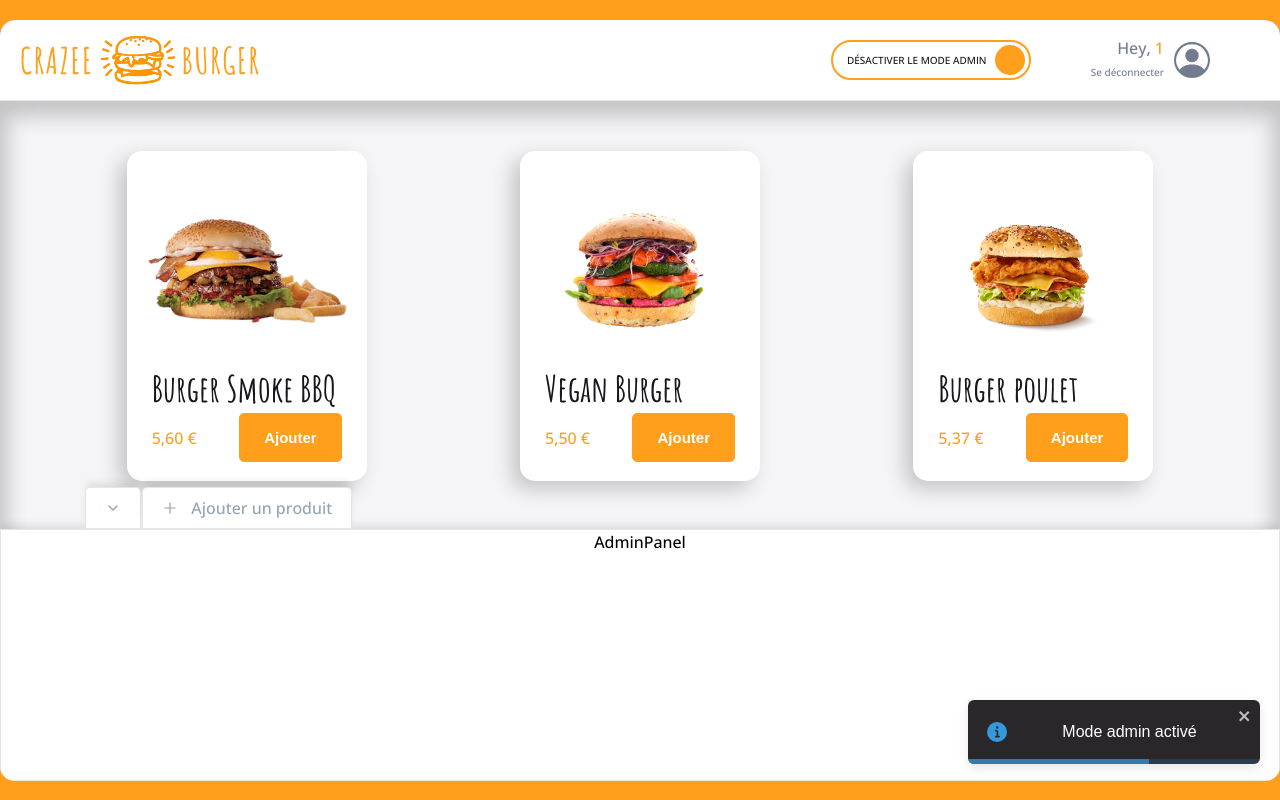
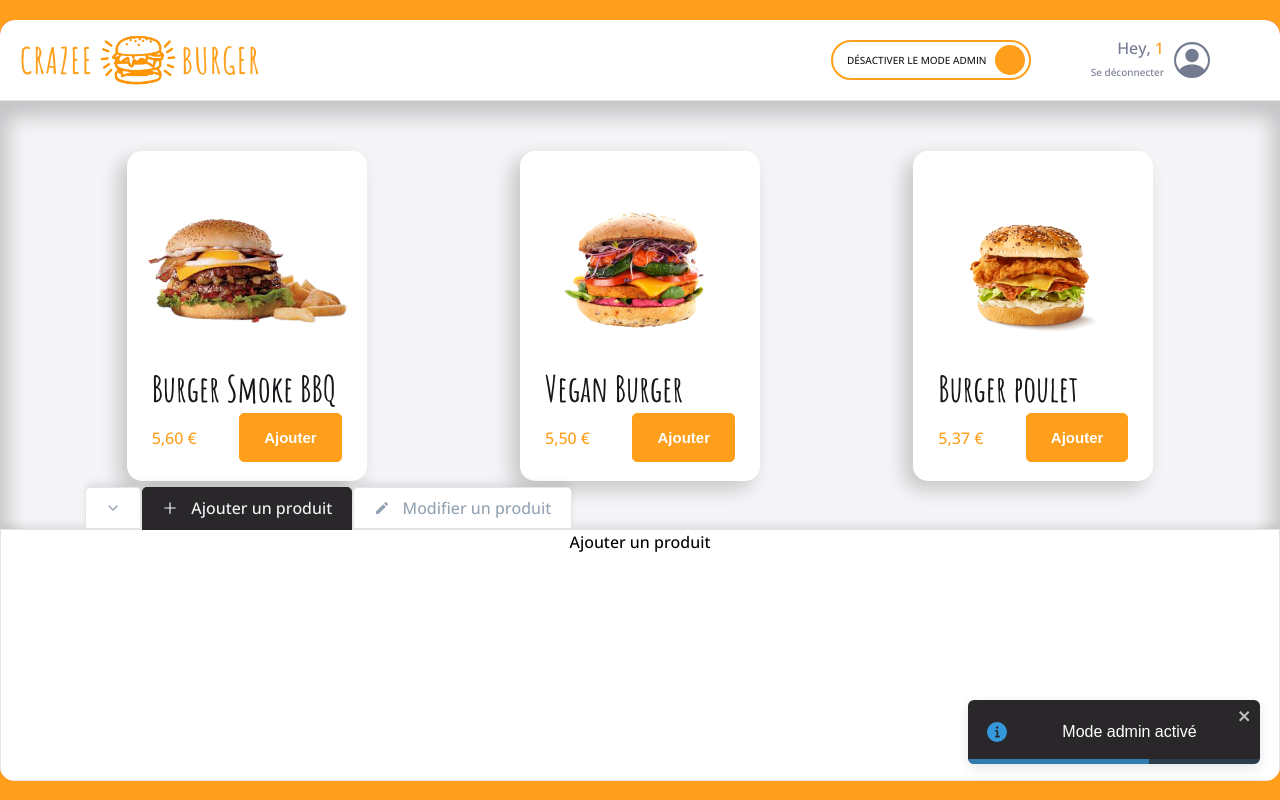
Before and after one commit to chellabisonia/crazee-burger, a React (Vite) app: page /order-page/1 in a window 1280 px wide. Both pictures are taken after a click on the label 930 px from the left and 60 px from the top of the page. Built offline with nearby package versions, Linux system fonts and the light colour scheme; grey boxes are pictures that could not be loaded; the HTML template or start-up script is replaced by a standard one.

Commit message:
✨ F07:ADMIN >Add panel admin

```diff
--- a/src/components/pages/order/Main/Admin/Admin.jsx
+++ b/src/components/pages/order/Main/Admin/Admin.jsx
@@ -2,15 +2,16 @@ import styled from "styled-components";
 import { theme } from "../../../../../theme/index";
 import AdminTabs from "./AdminTabs";
 import AdminPanel from "./AdminPanel";
-import { useState } from "react";
+import { useContext} from "react";
+import OrderContext from "../../../../../context/OrderContext";
 
 export default function Admin() {
-  const[isCollapsed, setIsCollapsed] = useState(false);
+  const { isCollapsed } = useContext(OrderContext);
 
   return (
     <AdminStyled>
-      <AdminTabs isCollapsed={isCollapsed} setIsCollapsed={setIsCollapsed}/>
-    {!isCollapsed && <AdminPanel />}
+      <AdminTabs />
+      {!isCollapsed && <AdminPanel />}
     </AdminStyled>
   );
 }
--- a/src/components/pages/order/Main/Admin/AdminPanel.jsx
+++ b/src/components/pages/order/Main/Admin/AdminPanel.jsx
@@ -1,10 +1,15 @@
 import styled from "styled-components"
 import { theme } from "../../../../../theme"
+import { useContext } from "react"
+import OrderContext from "../../../../../context/OrderContext"
 
-export default function AdminPanel() {
+export default function AdminPanel({}) {
+  const {isAddTabSelected, isEditTabSelected} = useContext(OrderContext)
   return (
-    <AdminPanelStyled>
-      AdminPanel
+    <AdminPanelStyled className="panel-admin">
+      {isAddTabSelected && "Ajouter un produit" }
+ {isEditTabSelected && "Modifier un produit"}
+
     </AdminPanelStyled>
   )
 }
--- a/src/components/pages/order/Main/Admin/AdminTabs.jsx
+++ b/src/components/pages/order/Main/Admin/AdminTabs.jsx
@@ -3,8 +3,32 @@ import Tab from "../../../../reusable-ui/Tab";
 import { FiChevronDown, FiChevronUp } from "react-icons/fi";
 import { theme } from "../../../../../theme/index.jsx";
 import { AiOutlinePlus } from "react-icons/ai";
+import { MdModeEditOutline } from "react-icons/md";
+import { useContext } from "react";
+import OrderContext from "../../../../../context/OrderContext.jsx";
 
-export default function AdminTabs({ isCollapsed, setIsCollapsed }) {
+export default function AdminTabs() {
+  const {
+    isCollapsed,
+    setIsCollapsed,
+    isAddTabSelected,
+    setIsAddTabSelected,
+    isEditTabSelected,
+    setIsEditTabSelected,
+  } = useContext(OrderContext);
+
+  const selectEditTab = () => {
+    setIsCollapsed(false);
+    setIsEditTabSelected(true);
+    setIsAddTabSelected(false);
+  };
+
+  const selectAddTab = () => {
+    setIsCollapsed(false);
+    setIsEditTabSelected(false);
+    setIsAddTabSelected(true);
+  };
+
   return (
     <AdminTabsStyled>
       <Tab
@@ -17,9 +41,15 @@ export default function AdminTabs({ isCollapsed, setIsCollapsed }) {
       <Tab
         label="Ajouter un produit"
         Icon={<AiOutlinePlus />}
-        onClick={() => setIsCollapsed(!isCollapsed)}
-        className={isCollapsed ? "is-active" : ""}
-        label="Ajouter un produit"
+        onClick={selectAddTab}
+        className={isAddTabSelected ? "is-active" : ""}
+      />
+
+      <Tab
+        label="Modifier un produit"
+        Icon={<MdModeEditOutline />}
+        onClick={selectEditTab}
+        className={isEditTabSelected ? "is-active" : ""}
       />
     </AdminTabsStyled>
   );
--- a/src/components/pages/order/Navbar/NavbarRightSide.jsx
+++ b/src/components/pages/order/Navbar/NavbarRightSide.jsx
@@ -9,7 +9,7 @@ import { toast } from "react-toastify";
 import OrderContext from "../../../../context/OrderContext";
 
 export default function NavbarRightSide() {
-  const {isModeAdmin, setIsModeAdmin} = useContext(OrderContext)
+  const { isModeAdmin, setIsModeAdmin } = useContext(OrderContext);
 
   const displayToastNotification = () => {
     if (!isModeAdmin) {
@@ -31,11 +31,12 @@ export default function NavbarRightSide() {
   return (
     <NavbarRightSideStyled>
       <ToggleButton
+        isChecked={isModeAdmin}
         labelIfUnchecked="ACTIVER LE MODE ADMIN"
         labelIfChecked="DÉSACTIVER LE MODE ADMIN"
         onToggle={displayToastNotification}
       />
-      <Profile  />
+      <Profile />
       <ToastAdmin />
     </NavbarRightSideStyled>
   );
--- a/src/components/pages/order/OrderPage.jsx
+++ b/src/components/pages/order/OrderPage.jsx
@@ -10,8 +10,11 @@ import OrderContext from "../../../context/OrderContext.jsx";
 export default function OrderPage() {
   //state
   const [isModeAdmin, setIsModeAdmin] = useState(false);
+  const [isCollapsed, setIsCollapsed] = useState(false);
+  const [isAddTabSelected, setIsAddTabSelected] = useState(true);
+  const [isEditTabSelected, setIsEditTabSelected] = useState(false);
   //comportement
-const orderContextValue = {isModeAdmin, setIsModeAdmin,};
+const orderContextValue = {isModeAdmin, setIsModeAdmin,isCollapsed, setIsCollapsed, isAddTabSelected, setIsAddTabSelected, isEditTabSelected, setIsEditTabSelected};
   //affichage
 
   return (
--- a/src/context/OrderContext.jsx
+++ b/src/context/OrderContext.jsx
@@ -3,4 +3,13 @@ import { createContext } from "react";
 export default createContext({
   isModeAdmin: true,
   setIsModeAdmin: () => {},
+
+  isCollapsed:true,
+  setIsCollapsed: () => {},
+
+  isAddTabSelected: true,
+  setIsAddTabSelected:() => {},
+
+  isEditTabSelected: true,
+  setIsEditTabSelected:() => {},
 });
```
